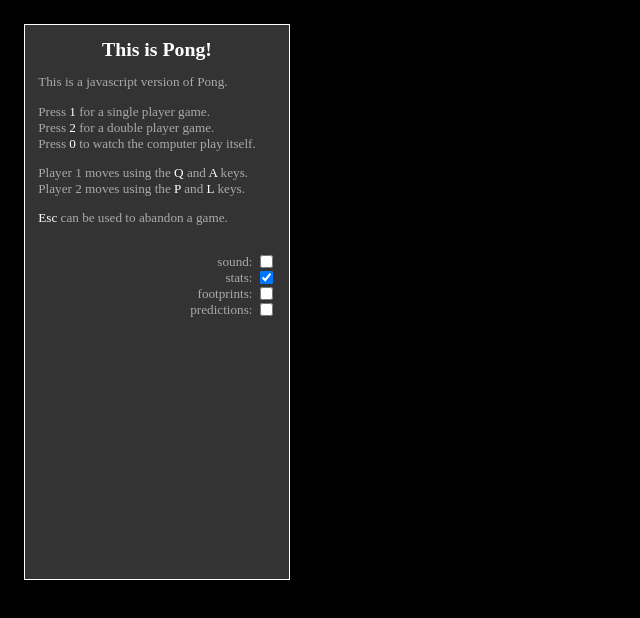
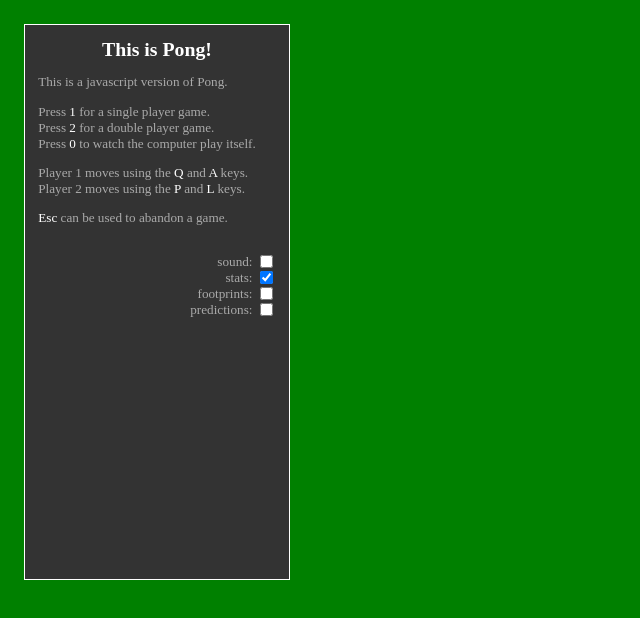
Before and after one commit to IPO-14b/polyakov, a plain HTML site: page index.html in a window 1280 px wide. Shown: the whole page, without its empty margins (0-640 px from the left). Drawn offline with Linux system fonts and the light colour scheme.

Commit message:
фон green

```diff
--- a/pong.css
+++ b/pong.css
@@ -1,4 +1,4 @@
-body { background-color: black; color: #AAA; font-size: 12pt; padding: 1em; }
+body { background-color: green; color: #AAA; font-size: 12pt; padding: 1em; }
 
 #unsupported { border: 1px solid yellow; color: black; background-color: #FFFFAD; padding: 2em; margin: 1em; display: inline-block; }
 
```
